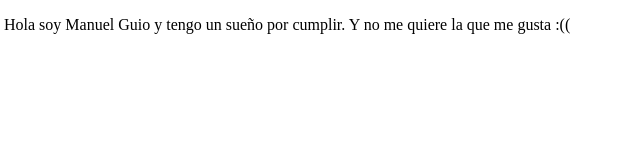
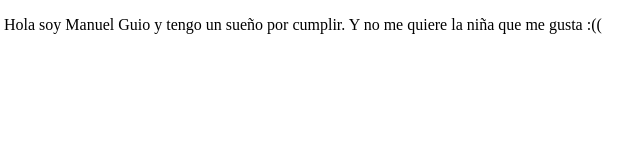
Before and after one commit to manuelguio/proyectoDemo, a plain HTML site: page index.html in a window 1280 px wide. Shown: the full height of the page, 4-644 px from the left. Drawn offline with Linux system fonts and the light colour scheme.

Commit message:
cambios agregados

```diff
--- a/index.html
+++ b/index.html
@@ -8,7 +8,7 @@
 </head>
 <body>
     <p>
-        Hola soy Manuel Guio y tengo un sueño por cumplir. Y no me quiere la que me gusta :((
+        Hola soy Manuel Guio y tengo un sueño por cumplir. Y no me quiere la niña que me gusta :((
     </p>
 </body>
 </html>
```
